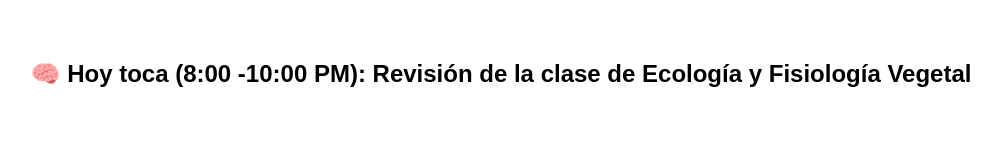
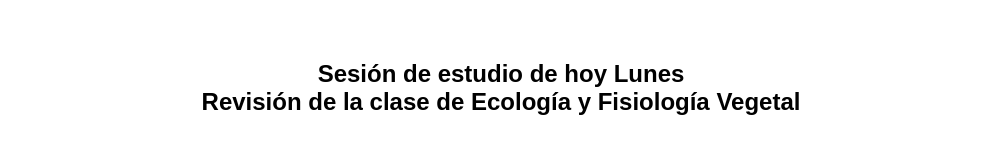
Before and after one commit to karenanayav/notion-widget, a plain HTML site: page public/index.html in a window 1280 px wide. Shown: the whole page, without its empty margins (139-1140 px from the left). Drawn offline with Linux system fonts and the light colour scheme.

Commit message:
Update index.html

```diff
--- a/public/index.html
+++ b/public/index.html
@@ -20,16 +20,16 @@
   <h2 id="tarea">Cargando...</h2>
   <script>
     const tareas = {
-      "Monday": "Revisión de la clase de Ecología y Fisiología Vegetal",
-      "Tuesday": "Repaso de la clase de Ecología y Fisiología Vegetal ",
-      "Wednesday": "Revisión de la clase de Genética y Fisiología Animal",
-      "Thursday": "Repaso de la clase de Genética y Fisiología Animal",
-      "Friday": "Repaso libre",
-      "Saturday": "Repaso libre",
-      "Sunday": "Libre o catch-up"
+     "Monday": "Lunes\nRevisión de la clase de Ecología y Fisiología Vegetal",
+      "Tuesday": "Martes\nRepaso de la clase de Ecología y Fisiología Vegetal",
+      "Wednesday": "Miércoles\nRevisión de la clase de Genética y Fisiología Animal",
+      "Thursday": "Jueves\nRepaso de la clase de Genética y Fisiología Animal",
+      "Friday": "Viernes\nRepaso libre",
+      "Saturday": "Sábado\nRepaso libre",
+      "Sunday": "Domingo\nLibre o catch-up"
     };
     const dia = new Date().toLocaleDateString("en-US", { weekday: 'long' });
-    document.getElementById("tarea").innerText = "🧠 Hoy toca (8:00 -10:00 PM): " + tareas[dia];
+    document.getElementById("tarea").innerText = "Sesión de estudio de hoy " + tareas[dia];
   </script>
 </body>
 </html>
```
